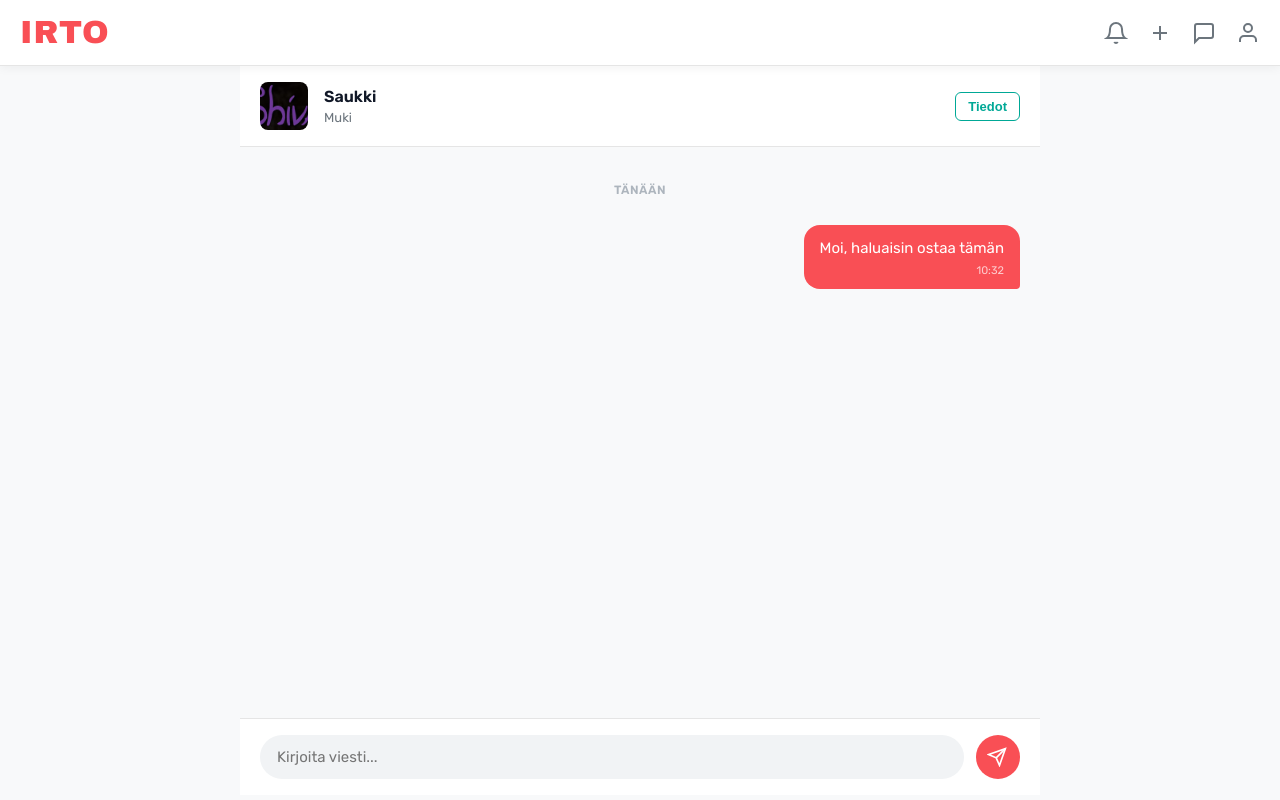
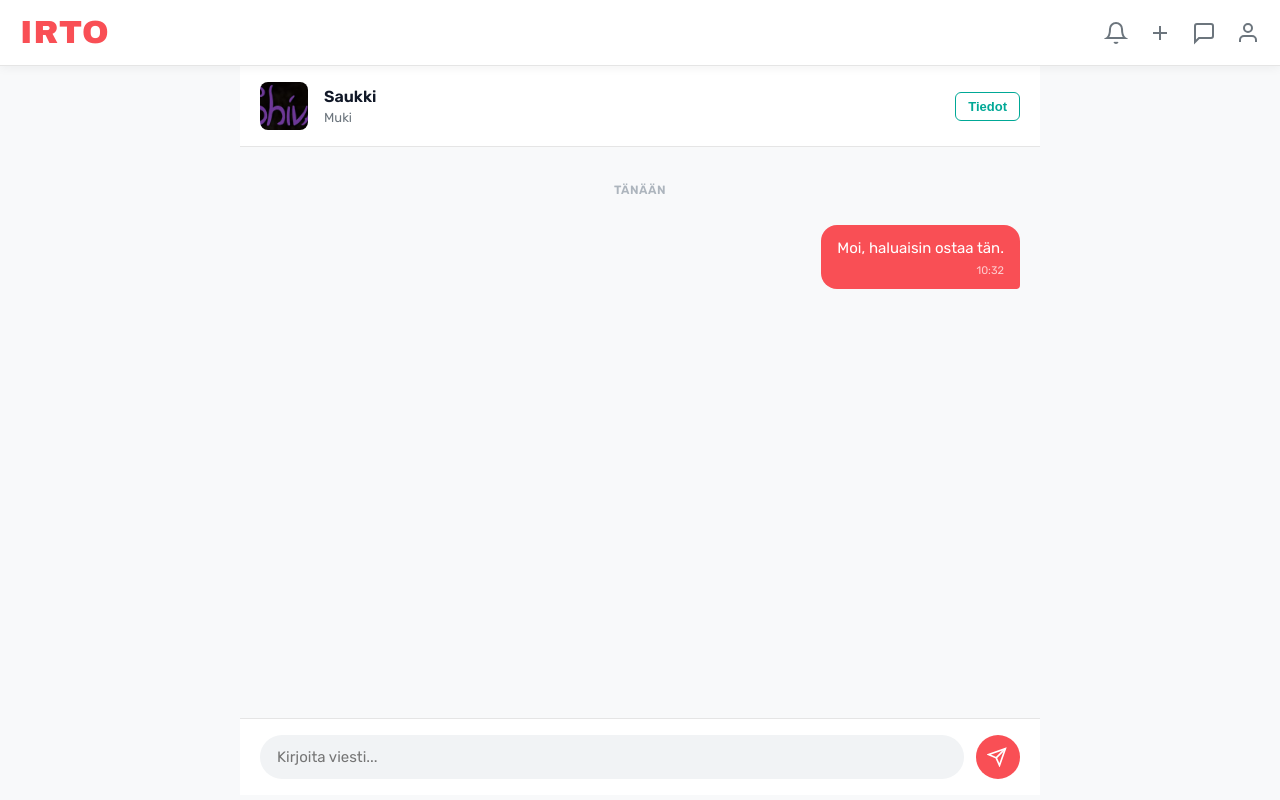
Before and after one commit to Palikkalamppu/AL_sivut, a SvelteKit app: page /keskustelu in a window 1280 px wide. Built offline with nearby package versions, Linux system fonts and the light colour scheme.

Commit message:
double click

```diff
--- a/src/routes/keskustelu/+page.svelte
+++ b/src/routes/keskustelu/+page.svelte
@@ -1,56 +1,25 @@
 <script>
     import { base } from '$app/paths';
-    import { onMount } from 'svelte';
 
     // Keskustelun tila
     let messages = [
-        { id: 1, sender: 'me', text: 'Moi, haluaisin ostaa tämän', time: '10:32' }
+        { id: 1, sender: 'me', text: 'Moi, haluaisin ostaa tän.', time: '10:32' }
     ];
     let newMessage = '';
 
-    // Pull-to-refresh tila
-    let startY = 0;
-    let pullDistance = 0;
+    // Tuplaklikkauksen lataustila
     let isRefreshing = false;
-    let chatContainer;
 
-    // Kosketustapahtumat vetopäivitystä varten
-    function handleTouchStart(e) {
-        // Sallitaan veto vain, kun ollaan sivun yläreunassa
-        if (window.scrollY === 0) {
-            startY = e.touches[0].clientY;
-        }
-    }
+    // Käsittelee tuplaklikkauksen
+    function handleDoubleClick() {
+        if (isRefreshing) return; // Estetään uusi lataus, jos edellinen on kesken
 
-    function handleTouchMove(e) {
-        if (startY > 0 && !isRefreshing) {
-            const currentY = e.touches[0].clientY;
-            const diff = currentY - startY;
+        isRefreshing = true;
 
-            // Jos vedetään alaspäin
-            if (diff > 0) {
-                // Lisätään hieman vastusta (kerroin 0.4) ja rajoitetaan maksimipituutta
-                pullDistance = Math.min(diff * 0.4, 70);
-            }
-        }
-    }
-
-    function handleTouchEnd() {
-        if (pullDistance > 50) {
-            // Laukaistaan päivitys, jos on vedetty tarpeeksi pitkälle
-            isRefreshing = true;
-            pullDistance = 50; // Jätetään ikoni näkyviin pyörimään
-
-            // Simuloidaan datan latausta (1.5 sekuntia)
-            setTimeout(() => {
-                isRefreshing = false;
-                pullDistance = 0;
-            }, 1500);
-        } else {
-            // Palautetaan ylös, jos veto oli liian lyhyt
-            pullDistance = 0;
-        }
-        startY = 0;
+        // Simuloidaan datan latausta (1.5 sekuntia)
+        setTimeout(() => {
+            isRefreshing = false;
+        }, 1500);
     }
 
     function sendMessage() {
@@ -67,12 +36,6 @@
     }
 </script>
 
-<svelte:window
-    on:touchstart={handleTouchStart}
-    on:touchmove={handleTouchMove}
-    on:touchend={handleTouchEnd}
-/>
-
 <!-- Yläpalkki -->
 <header class="navbar">
     <div class="logo"><a href="{base}/">IRTO</a></div>
@@ -84,19 +47,17 @@
     </div>
 </header>
 
-<main class="chat-wrapper">
-    <!-- Pull-to-refresh indikaattori -->
-    <div
-        class="refresh-indicator"
-        style="transform: translateY({pullDistance}px); opacity: {pullDistance / 50};"
-    >
-        <svg class="{isRefreshing ? 'spinning' : ''}" viewBox="0 0 24 24" fill="none" stroke="currentColor" stroke-width="2">
+<!-- Pääsisältö, tuplaklikkaus liitetty tähän elementtiin -->
+<main class="chat-wrapper" on:dblclick={handleDoubleClick}>
+    <!-- Latausindikaattori -->
+    <div class="refresh-indicator {isRefreshing ? 'visible' : ''}">
+        <svg class="spinning" viewBox="0 0 24 24" fill="none" stroke="currentColor" stroke-width="2">
             <path d="M21.5 2v6h-6M21.34 15.57a10 10 0 1 1-.59-9.5L21.5 8"></path>
         </svg>
     </div>
 
     <!-- Keskustelun ylätunniste (tuote + myyjä) -->
-    <div class="chat-header" style="transform: translateY({pullDistance}px);">
+    <div class="chat-header">
         <div class="item-thumb">
             <img src="{base}/muki_1.jpg" alt="Tuotekuva" />
         </div>
@@ -108,7 +69,7 @@
     </div>
 
     <!-- Viestit -->
-    <div class="chat-messages" style="transform: translateY({pullDistance}px);">
+    <div class="chat-messages">
         <div class="date-divider">Tänään</div>
 
         {#each messages as msg (msg.id)}
@@ -121,8 +82,8 @@
         {/each}
     </div>
 
-    <!-- Viestin kirjoitus -->
-    <div class="chat-input-area">
+    <!-- Viestin kirjoitus (click-tapahtuman estäminen propagationin vuoksi vapaaehtoista, tässä estetty ettei tuplaklikkaus inputissa triggaa päivitystä) -->
+    <div class="chat-input-area" on:dblclick|stopPropagation>
         <input
             type="text"
             placeholder="Kirjoita viesti..."
@@ -198,15 +159,17 @@
         margin: 0 auto;
         display: flex;
         flex-direction: column;
-        height: calc(100vh - 71px); /* Vähennetään navbarin korkeus */
+        height: calc(100vh - 71px);
         position: relative;
         overflow: hidden;
+        /* Estää tekstin vahingollisen maalautumisen tuplaklikkauksella */
+        user-select: none;
     }
 
-    /* Pull to refresh */
+    /* Tuplaklikkauksen latausindikaattori */
     .refresh-indicator {
         position: absolute;
-        top: -40px;
+        top: -50px;
         left: 0;
         right: 0;
         display: flex;
@@ -214,6 +177,14 @@
         align-items: center;
         z-index: 50;
         pointer-events: none;
+        opacity: 0;
+        transition: all 0.3s ease;
+    }
+
+    /* Kun tila on aktiivinen, ikoni liukuu alas ja tulee näkyviin */
+    .refresh-indicator.visible {
+        top: 20px;
+        opacity: 1;
     }
 
     .refresh-indicator svg {
@@ -242,7 +213,6 @@
         background-color: #ffffff;
         border-bottom: 1px solid #e5e5e5;
         gap: 16px;
-        transition: transform 0.1s ease-out;
     }
 
     .item-thumb {
@@ -306,7 +276,8 @@
         display: flex;
         flex-direction: column;
         gap: 12px;
-        transition: transform 0.1s ease-out;
+        /* Sallitaan tekstin maalaaminen viestien sisällä */
+        user-select: text;
     }
 
     .date-divider {
@@ -382,6 +353,8 @@
         border-top: 1px solid #e5e5e5;
         gap: 12px;
         align-items: center;
+        /* Estetään ulkoalueen user-select: none vaikuttamasta tähän */
+        user-select: auto;
     }
 
     .chat-input-area input {
@@ -424,6 +397,6 @@
     .send-btn svg {
         width: 20px;
         height: 20px;
-        margin-right: 2px; /* Keskittää paperilennokin optisesti */
+        margin-right: 2px;
     }
 </style>
```
